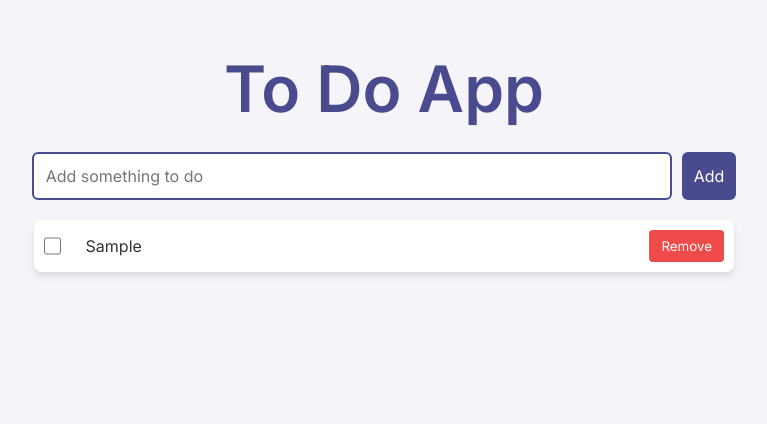
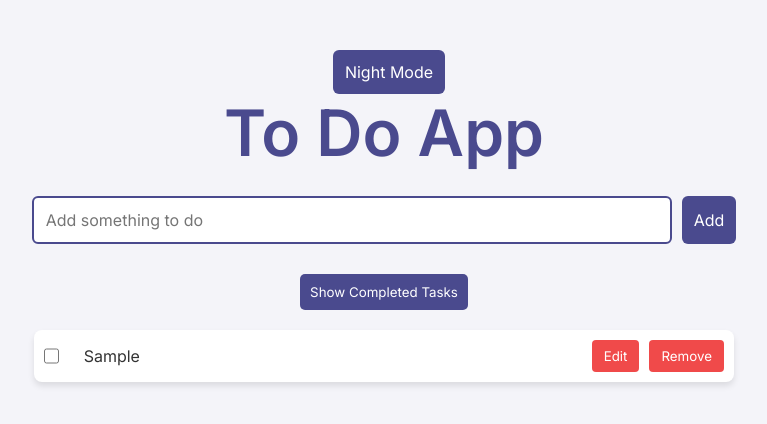
Before and after one commit to sahesh2003/ToDoList, a React (Create React App) app: page / in a window 1280 px wide. Both pictures are taken after typing "Sample" into the empty fields and a click on the button "Add". Shown: the top 424 px of the page, without its empty margins (256-1023 px from the left). Built offline with nearby package versions, Linux system fonts and the light colour scheme.

Commit message:
add edit button

```diff
--- a/src/App.css
+++ b/src/App.css
@@ -97,7 +97,7 @@ li p.completed {
 }
 
 li button {
-  margin-left: auto;
+  margin-left: 10px;
   padding: 8px 12px;
   background-color: #f04a4a;
   color: white;
@@ -110,3 +110,34 @@ li button {
 li button:hover {
   background-color: #d93f3f;
 }
+
+.completedTasksButton{
+    padding: 10px;
+    margin-top: 10px;
+    margin-bottom: 10px;
+    background-color: #4a4a8e;
+    color: white;
+    border: none;
+    border-radius: 5px;
+    cursor: pointer;
+    transition: background-color 0.3s;
+  }
+.completedTasksButton:hover{
+    background-color: #373785;
+  }
+.editTextInput{
+  width: 100%;
+  padding: 7px;
+}
+.nightModeButton{
+  padding: 12px;
+  margin-left: 10px;
+  border: none;
+  background-color: #4a4a8e;
+  color: white;
+  border-radius: 6px;
+  font-size: 16px;
+  cursor: pointer;
+  transition: background-color 0.3s ease;
+
+}
--- a/src/App.tsx
+++ b/src/App.tsx
@@ -6,6 +6,8 @@ import ToDoList from "./components/ToDoList";
 
 function App() {
     const [todos, setTodos] = useState<Todo[]>([]);
+    const [showCompleted, setShowCompleted] = useState(false)
+    const [isNightMode, setIsNightMode] = useState(false);
 
     const addTodo = (text: string) => {
         const newTodo: Todo = {
@@ -28,14 +30,29 @@ function App() {
         setTodos(todos.filter((todo) => todo.id !== id));
     };
 
+    const filteredTodos = showCompleted ? (todos.filter(todo => todo.completed)) : todos;
+
+    const editTodo = (id: number, newText: string) => {
+        setTodos(
+            todos.map((todo) => todo.id === id ? {...todo, text: newText} : todo)
+        )
+    }
   return (
-    <div className="App">
-      <h1>
-        To Do App
-      </h1>
-        <ToDoForm addToDo={addTodo} />
-        <ToDoList todos={todos} toggleTodo={toggleTodo} removeTodo={removeTodo}/>
-    </div>
+      <div className="App">
+          <button onClick={() => setIsNightMode(!isNightMode)} className={"nightModeButton"}>
+              {isNightMode ? "Light Mode" : "Night Mode"}
+          </button>
+          <h1>
+              To Do App
+          </h1>
+          <ToDoForm addToDo={addTodo}/>
+          <button onClick={() => setShowCompleted(!showCompleted)} className={"completedTasksButton"}>
+              {
+                  showCompleted ? "Show All Tasks" : "Show Completed Tasks"
+              }
+          </button>
+          <ToDoList todos={filteredTodos} toggleTodo={toggleTodo} removeTodo={removeTodo} editTodo={editTodo}/>
+      </div>
   );
 }
 
--- a/src/components/ToDoList.tsx
+++ b/src/components/ToDoList.tsx
@@ -1,12 +1,27 @@
-import React from "react";
+import React, {useState} from "react";
 import {Todo} from "../types/todo";
+import {text} from "node:stream/consumers";
 
 interface ToDoListProps {
     todos: Todo[];
     toggleTodo: (id: number) => void;
     removeTodo: (id: number) => void;
+    editTodo: (id: number, newText: string) => void;
 }
-export default function ToDoList({ todos, toggleTodo, removeTodo } : ToDoListProps) {
+export default function ToDoList({ todos, toggleTodo, removeTodo, editTodo } : ToDoListProps) {
+
+    const [editId, setEditId] = useState<number | null>(null);
+    const [editText, setEditText] = useState<string>("");
+
+    const handleEditClick = (id: number, currentText: string) => {
+        setEditId(id);
+        setEditText(currentText);
+    }
+
+    const handleSaveClick = (id: number) => {
+        editTodo(id, editText);
+        setEditId(null);
+    }
 
     return (
         <ul>
@@ -17,11 +32,33 @@ export default function ToDoList({ todos, toggleTodo, removeTodo } : ToDoListPro
                         checked={todo.completed}
                         onChange={() => toggleTodo(todo.id)}
                     />
-                    <p onClick={() => toggleTodo(todo.id)} style={{
-                        textDecoration: todo.completed ? "line-through" : "none",
-                        marginLeft: "10px",
-                    }}>{todo.text}</p>
-                    <button onClick={() => removeTodo(todo.id)}>Remove</button>
+                    {editId === todo.id ?
+                        (
+                            <input
+                                type={"text"}
+                                value={editText}
+                                className={"editTextInput"}
+                                onChange={(e) => setEditText(e.target.value)
+                            }/>
+                        ) :
+                            <p onClick={() => toggleTodo(todo.id)} style={{
+                                textDecoration: todo.completed ? "line-through" : "none",
+                                marginLeft: "10px",
+                            }}>{todo.text}</p>
+
+                    }
+                    {editId === todo.id ? (
+                        <button onClick={() => handleSaveClick(todo.id)}>Save</button>
+                    ) : (
+                        <>
+                            <button onClick={() => handleEditClick(todo.id, todo.text)} style={{ marginLeft: "10px" }}>
+                                Edit
+                            </button>
+                            <button onClick={() => removeTodo(todo.id)} style={{ marginLeft: "10px" }}>
+                                Remove
+                            </button>
+                        </>
+                    )}
                 </li>
             ))}
         </ul>
```
